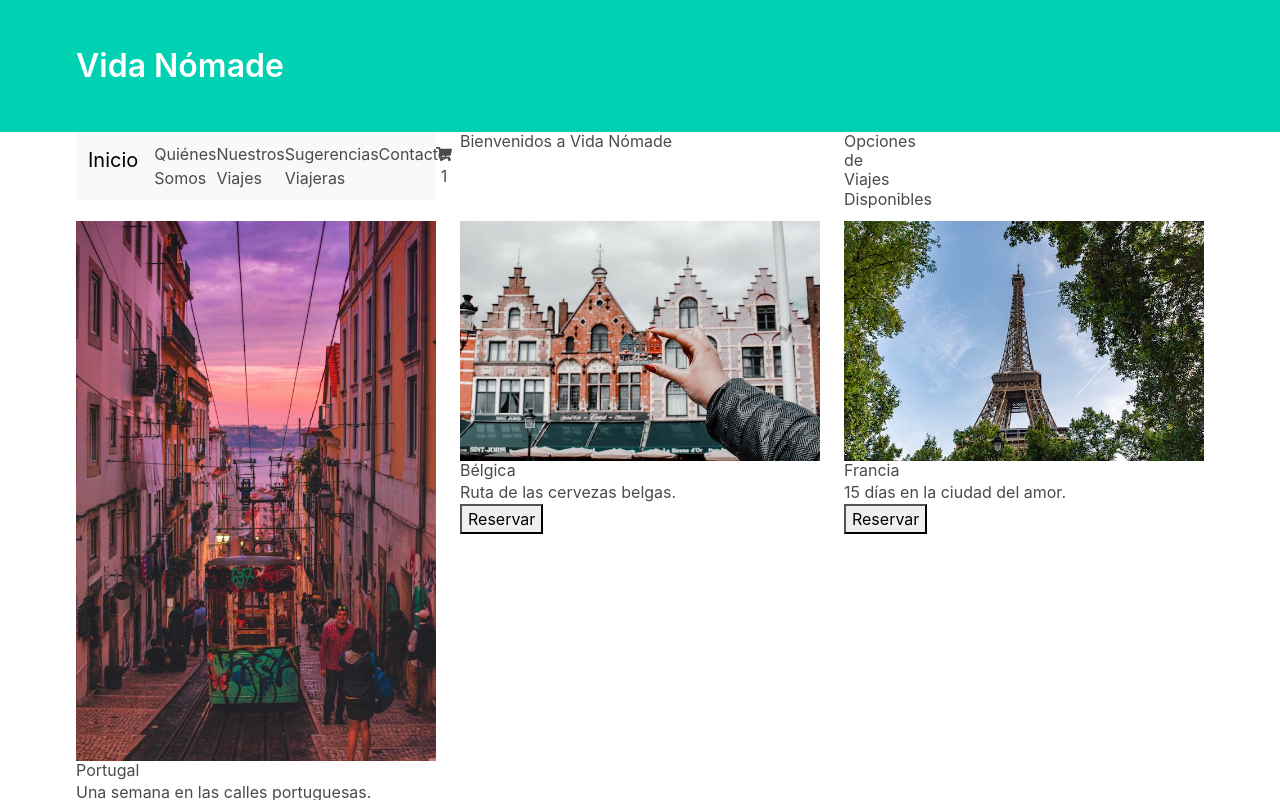
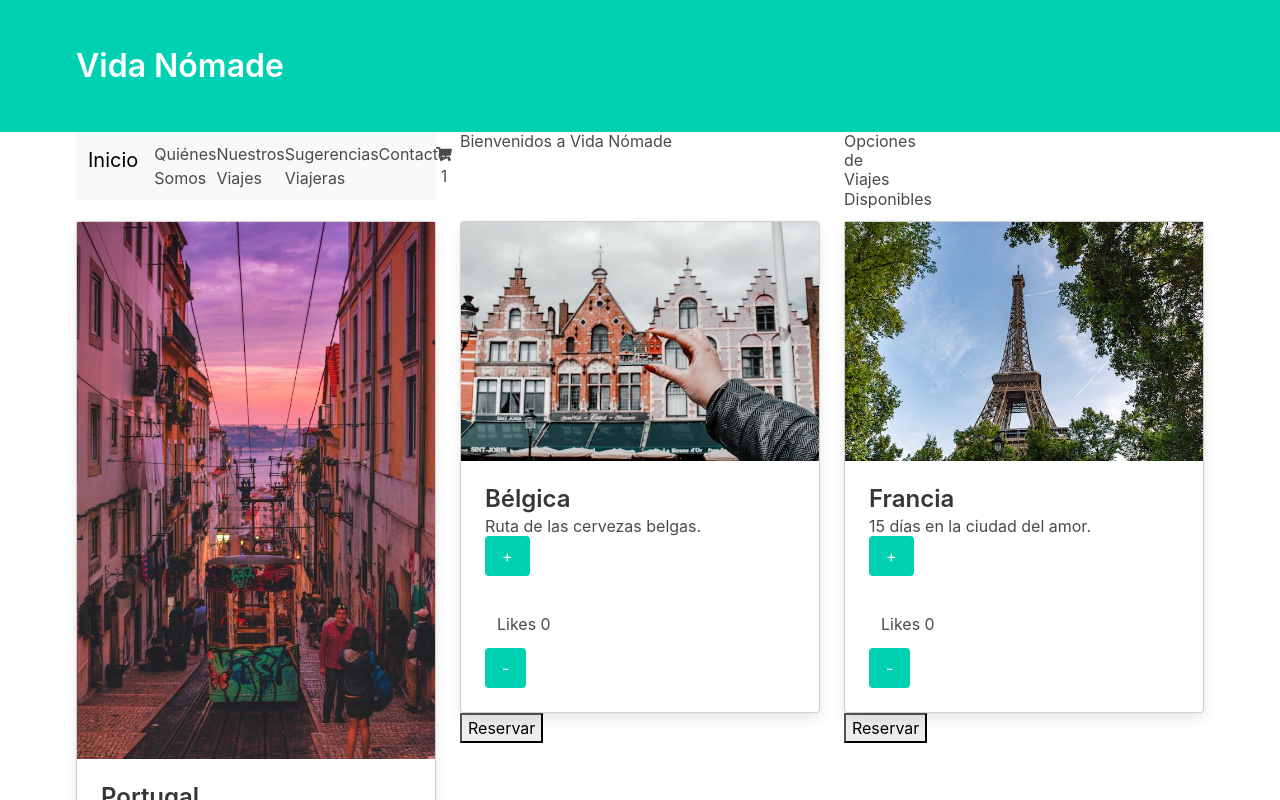
Before and after one commit to Fiorella-Becchi/proyecto-react, a React (Create React App) app: page / in a window 1280 px wide. Shown: the top 800 px of the page. Built offline with nearby package versions, Linux system fonts and the light colour scheme.

Commit message:
Agrego contador

```diff
--- a/src/components/NavBar/navbar.js
+++ b/src/components/NavBar/navbar.js
@@ -4,7 +4,7 @@ import 'bootstrap/dist/css/bootstrap.min.css';
 const NavBar = () => {
     return (
         <nav className="navbar navbar-expand-lg bg-body-tertiary">
-            <div class="container-fluid">
+            <div className="container-fluid">
                 <a href="index.html" className="navbar-brand">Inicio</a>
                 <button className="navbar-toggler" type="button" data-bs-toggle="collapse"
                     data-bs-target="#navbarNavDropdown" aria-controls="navbarNavDropdown" aria-expanded="false"
@@ -16,7 +16,7 @@ const NavBar = () => {
                         <li className="nav-item"> Quiénes Somos</li>
                         <li className="nav-item">Nuestros Viajes</li>
                         <li className="nav-item"> Sugerencias Viajeras</li>
-                        <li class="nav-item">Contacto</li>
+                        <li className="nav-item">Contacto</li>
                     </ul>
                 </div>
             </div>
--- a/src/components/ProfileCard.js
+++ b/src/components/ProfileCard.js
@@ -1,13 +1,49 @@
+import { useState } from "react";
+
+function ProfileCard(props) {
+
+    const [count, setCount] = useState(0);
 
 
-function ProfileCard(props){
+    let { titulo, descripcion, img } = props;
 
-    let {titulo, descripcion, img} = props;
+    function handleClickSuma() {
+        console.log("Click en el boton");
+        setCount(count + 1)
+    }
+    function handleClickResta() {
+        if (count > 0)
+            setCount(count - 1)
+    }
+
+
     return (
-        <div>
-            <img src={img} alt="fotos paises"/>
-            <h3>{props.titulo}</h3>
-            <p>{props.descripcion}</p>
+        <div className="card">
+            <div className="card-img">
+                <figure className="image is-1">
+                    <img src={img} alt="fotos paises" />
+                </figure>
+            </div>
+            <div className="card-content">
+                <div className="media-content">
+                    <h3 className="title is-4">{props.titulo}</h3>
+                    <p className="subtitle is-6">{props.descripcion}</p>
+                </div>
+                    <div className="columns">
+                        <div className="column is-4">
+                            <button onClick={handleClickSuma} className="button is-primary">+</button>
+                        </div>
+
+                    </div>
+                    <div className="column is-4">
+                        <span>Likes {count} </span>
+                    </div>
+                    <div>
+                        <button onClick={handleClickResta} className="button is-primary">-
+
+                        </button>
+                    </div>
+            </div>
         </div>
     )
 }
```
